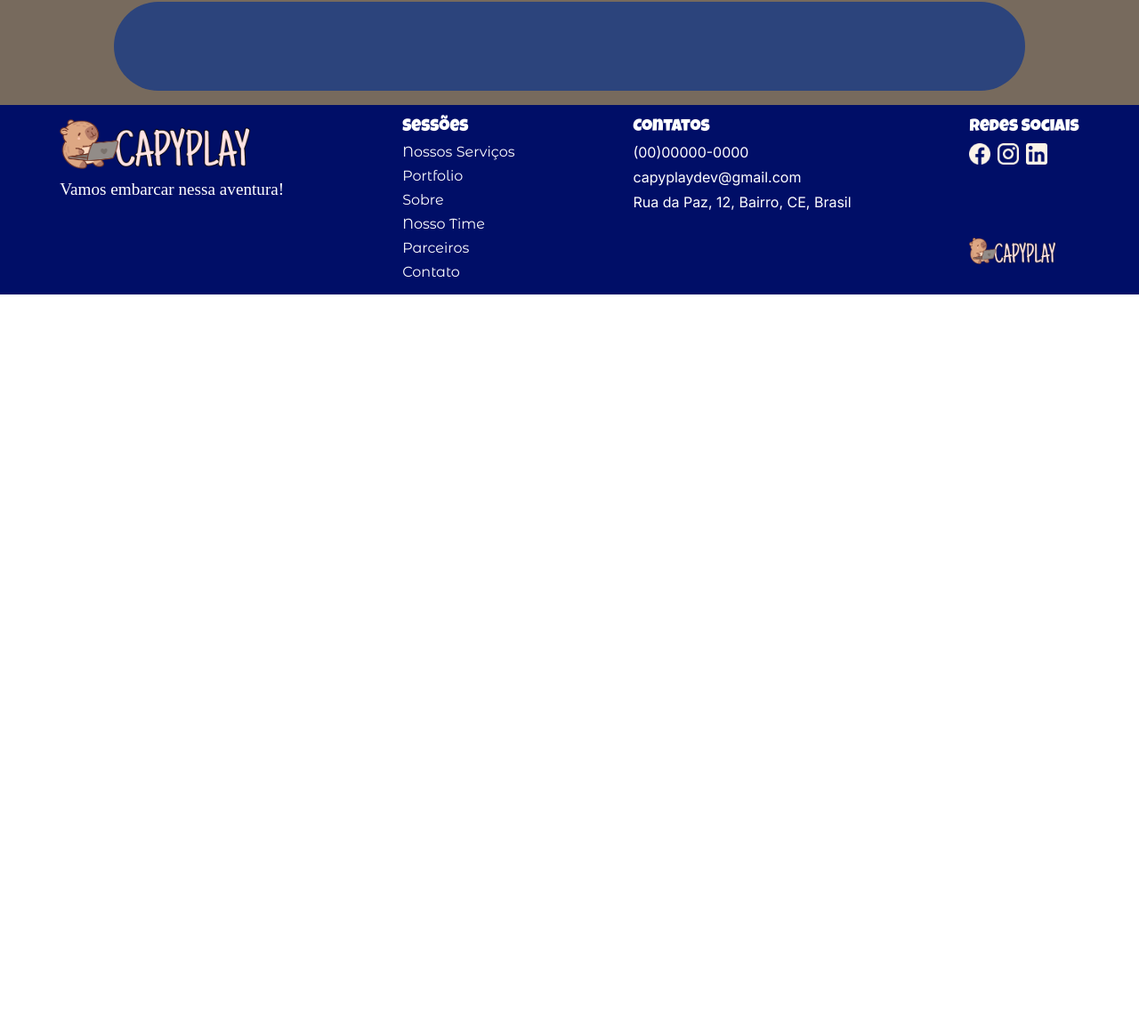
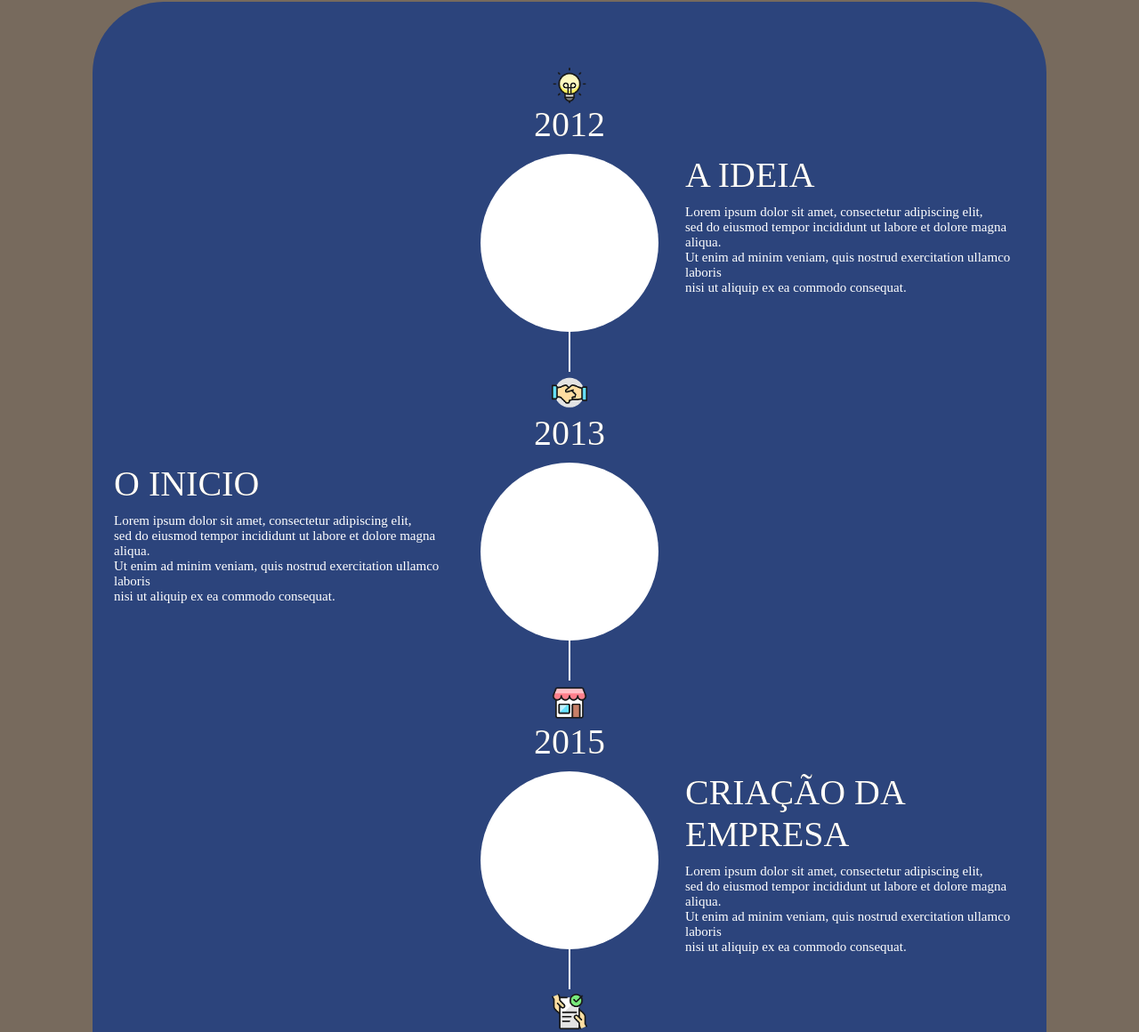
Before and after one commit to MariaPaulaMesquita/GTItrainee, a React app: page /sobre in a window 1280 px wide. Shown: the part 351-1511 px from the top of the page at 89% size. Before the commit the page ends 800 px from the top, so only its background shows below. Built offline with nearby package versions, Linux system fonts and the light colour scheme; some packages are replaced by stand-ins of ours; a web font is replaced by a local one.

Commit message:
atualizacao2

```diff
--- a/src/Pages/Sobre.jsx
+++ b/src/Pages/Sobre.jsx
@@ -2,6 +2,10 @@ import decosobre from'../Assets/decosobre.png'
 import backsobre from '../Assets/backgsobre.png'
 import logo from '../Assets/Logomarca.png'
 import '../Styles/Sobre.css'
+import contrato from'../Assets/iconcontrato.png'
+import loja from'../Assets/iconloja.png'
+import luz from '../Assets/iconluz.png'
+import maos from'../Assets/iconmaos.png'
 function Sobre(){
 return(
 <div id="mainSobre">
@@ -15,7 +19,52 @@ return(
     <img src={decosobre} className='decosobre2'></img> </div>
     <div > <img src={logo} className='logo'></img></div>
 </div>
-<div className='area-lt'></div>
+<div className='area-lt'>
+  <div className='linhatemp1'>
+  <img src={luz} className='luz'></img>
+  <div className='titlelt'> 2012 </div>
+  <div className='agrupamento'><div className='circulo'></div>
+  <div className="linhavertical"></div>
+  <div className='textodireito'><div className='titlelt'> A IDEIA </div>
+  <div className='textolt'> Lorem ipsum dolor sit amet, consectetur  adipiscing elit,<br></br>
+  sed do eiusmod tempor incididunt ut labore et dolore magna aliqua.<br></br>
+  Ut enim ad minim veniam, quis nostrud exercitation ullamco laboris<br></br>
+  nisi ut aliquip ex ea commodo consequat. </div></div></div>
+  </div>
+
+  <div className='linhatemp2'>
+  <img src={maos} className='maos'></img>
+  <div className='titlelt'> 2013 </div>
+  <div className='agrupamento'><div className='circulo'></div>
+  <div className="linhavertical"></div>
+  <div className='textoesquerdo'><div className='titlelt'> O INICIO </div>
+  <div className='textolt'>Lorem ipsum dolor sit amet, consectetur  adipiscing elit,<br></br>
+  sed do eiusmod tempor incididunt ut labore et dolore magna aliqua.<br></br>
+  Ut enim ad minim veniam, quis nostrud exercitation ullamco laboris<br></br>
+  nisi ut aliquip ex ea commodo consequat.</div></div></div>
 </div>
+  <div className='linhatemp1'>
+  <img src={loja} className='luz'></img>
+  <div className='titlelt'> 2015 </div>
+  <div className='agrupamento'><div className='circulo'></div>
+  <div className="linhavertical"></div>
+  <div className='textodireito'><div className='titlelt'> CRIAÇÃO DA EMPRESA </div>
+  <div className='textolt'> Lorem ipsum dolor sit amet, consectetur  adipiscing elit,<br></br>
+  sed do eiusmod tempor incididunt ut labore et dolore magna aliqua.<br></br>
+  Ut enim ad minim veniam, quis nostrud exercitation ullamco laboris<br></br>
+  nisi ut aliquip ex ea commodo consequat. </div></div></div>
+  </div>
+  <div className='linhatemp2'>
+  <img src={contrato} className='maos'></img>
+  <div className='titlelt'> 2016 </div>
+  <div className='agrupamento'><div className='circulo'></div>
+  <div className='textoesquerdo'><div className='titlelt'> PRIMEIRO CONTRATO </div>
+  <div className='textolt'>Lorem ipsum dolor sit amet, consectetur  adipiscing elit,<br></br>
+  sed do eiusmod tempor incididunt ut labore et dolore magna aliqua.<br></br>
+  Ut enim ad minim veniam, quis nostrud exercitation ullamco laboris<br></br>
+  nisi ut aliquip ex ea commodo consequat.</div></div></div>
+</div>
+
+</div> </div>
 )
 } export default Sobre
--- a/src/Styles/Parceiros.css
+++ b/src/Styles/Parceiros.css
@@ -9,7 +9,7 @@
     padding-top: 30px;
     padding-bottom: 3rem;
 }
-.deco1, .deco2, h1{
+.deco1, .deco2, .ptitulo{
     height: 100px;
     font-size:60px;
     font-family: 'Love Ya Like A Sister';
--- a/src/Styles/Sobre.css
+++ b/src/Styles/Sobre.css
@@ -1,4 +1,4 @@
-
+@import url('https://fonts.googleapis.com/css2?family=Love+Ya+Like+A+Sister&display=swap');
 #mainSobre{
     background-color: #776A5D;
     display: flex;
@@ -46,13 +46,102 @@
     left: 12%;
     font-family: 'Love Ya Like A Sister', cursive;
     font-size: 60px;
-    text-shadow: 0px 4px 8px #FFFFFF;
     color: black;
 }
 .area-lt{
     background-color: #2C447C;
     width: 80%;
-    height: 100px;
+    height: auto;
     margin: 1rem 1rem 1rem 1rem;
     border-radius: 80px;
+    align-items: center;
+    align-content: center;
+    justify-content: center;
+    padding: 1.5rem 1.5rem 1.5rem 1.5rem;
+    padding-bottom: 3rem;
 }
+
+.titlelt{
+ font-family: 'Love Ya Like A Sister';
+ text-shadow: 0px 0px 0px #000000;
+ font-size: 40px;
+ position: relative;
+ margin-bottom: 10px;
+}
+.textolt{
+    font-family: 'Love Ya Like A Sister';
+    font-size: 15px;
+}
+.luz , .maos{
+    height: 40px;
+    width:40px;
+    margin-top: 50px;
+}
+
+
+.linhatemp1, .linhatemp2 {
+  display: flex;
+  align-items: center;
+  justify-content: center;
+  position: relative;
+  color: white;
+  flex-direction: column;
+}
+
+.linhatemp1 .agrupamento,
+.linhatemp2 .agrupamento {
+  position: relative;
+  width: 100%;
+  height: 200px;
+}
+
+.linhatemp1 .circulo,
+.linhatemp2 .circulo {
+  position: absolute;
+  left: 50%;
+  transform: translateX(-50%);
+  background-color: white;
+  border-radius: 50%;
+  height: 200px;
+  width: 200px;
+  flex-shrink: 0;
+  top: 0;
+  z-index: 2;
+}
+
+.linhavertical {
+  position: relative;
+  top: 25px;
+  left: 50%;
+  transform: translateX(-50%);
+  width: 2px;
+  height: 220px;
+  background-color: white;
+  z-index: 1;
+}
+
+.linhatemp1 .textodireito {
+  position: absolute;
+  top: 0;
+  left: calc(50% + 130px);
+  max-width: 40%;
+  display: flex;
+  flex-direction: column;
+  justify-content: flex-start;
+  text-align: left;
+  color: white;
+  z-index: 3;
+}
+
+.linhatemp2 .textoesquerdo {
+  position: absolute;
+  top: 0;
+  right: calc(50% + 130px);
+  max-width: 40%;
+  display: flex;
+  flex-direction: column;
+  justify-content: flex-start;
+  text-align: left;
+  color: white;
+  z-index: 3;
+}
```
